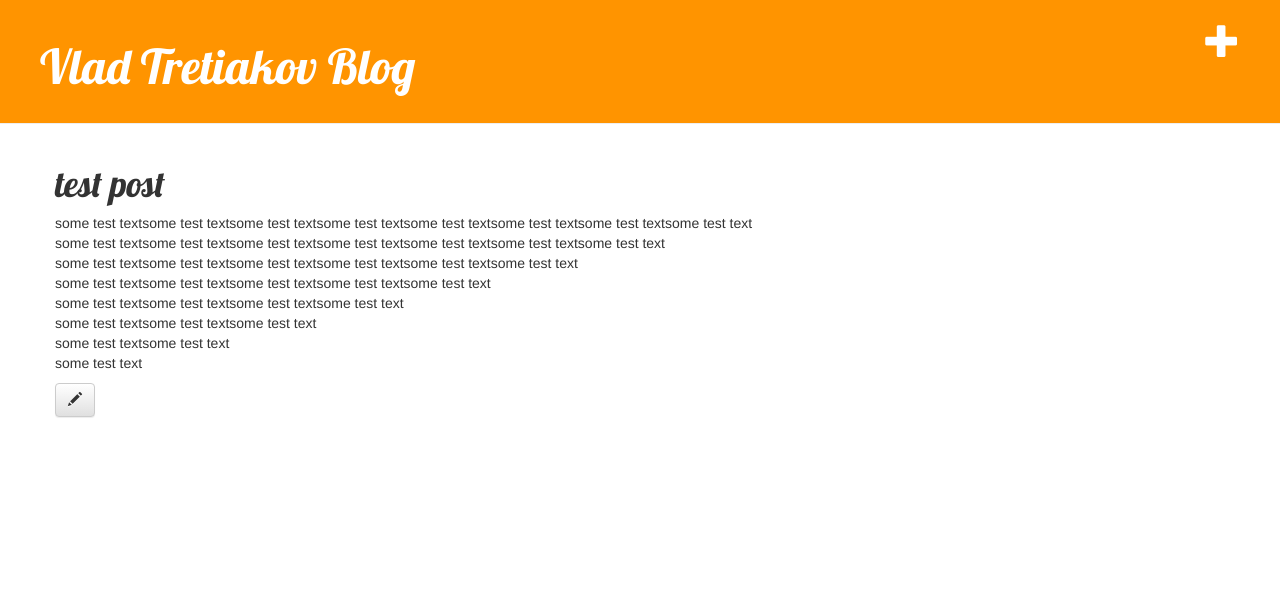
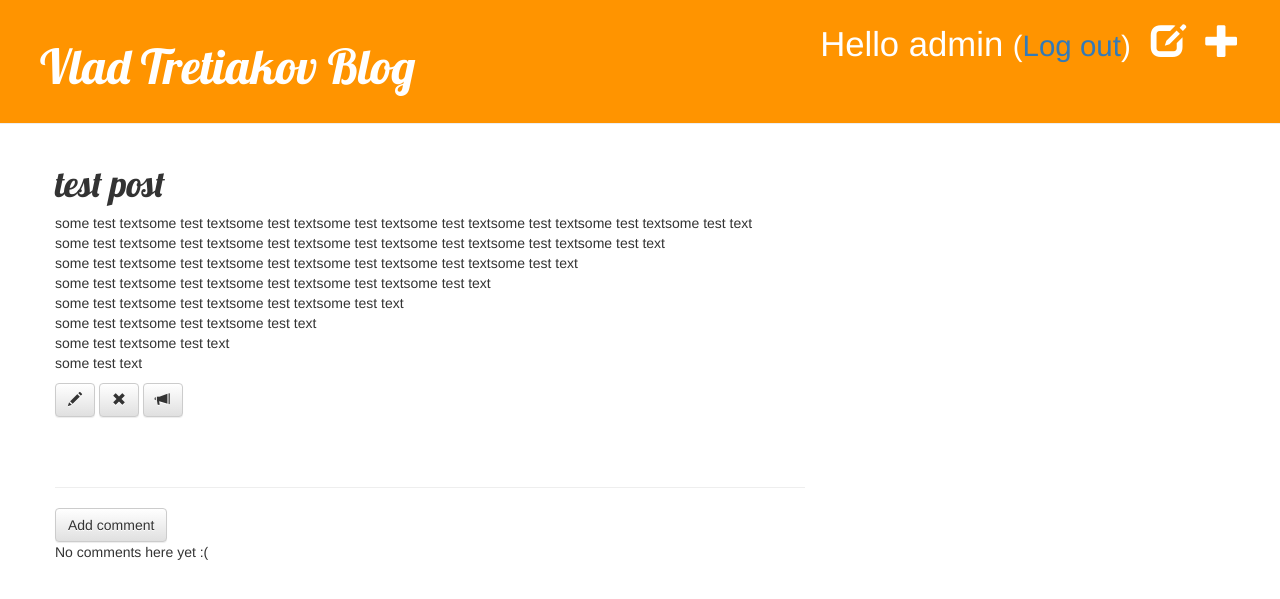
Before and after one commit to BCE-yMPyT/djangocv, a Django app: page /post/8/ in a window 1280 px wide. Shown: the top 599 px of the page. Run offline with Django 3.2, Linux system fonts and the light colour scheme; a user stored in the database is signed in; data comes from the database, SQL or seed files in the repository; both versions use the stored data as it was after the commit; some libraries are stand-ins or nearby versions.

Commit message:
Made navigation system, comments and other stuff.

```diff
--- a/blog/admin.py
+++ b/blog/admin.py
@@ -1,6 +1,8 @@
 from django.contrib import admin
-from .models import Post
+from .models import Post, Comment
 
 # Register your models here.
+# C:\Program Files\PostgreSQL\9.3
 
 admin.site.register(Post)
+admin.site.register(Comment)
--- a/blog/models.py
+++ b/blog/models.py
@@ -15,5 +15,22 @@ class Post(models.Model):
         self.published_date = timezone.now()
         self.save()
 
+    def approved_comments(self):
+        return self.comments.filter(approved_comment=True)
+
     def __str__(self):
         return self.title
+
+class Comment(models.Model):
+    post = models.ForeignKey('blog.Post', related_name='comments')
+    author = models.CharField(max_length=200)
+    text = models.TextField()
+    created_date = models.DateTimeField(default=timezone.now)
+    approved_comment = models.BooleanField(default=False)
+
+    def approve(self):
+        self.approved_comment = True
+        self.save()
+
+    def __str__(self):
+        return self.text
--- a/blog/static/css/blog.css
+++ b/blog/static/css/blog.css
@@ -47,7 +47,11 @@ h1, h2, h3, h4 {
     color: #000000;
 }
 
-.glyphicon-pencil {
+.glyphicon-pencil, .glyphicon-remove, .glyphicon-bullhorn {
 
-    float: top;
+    float: bottom;
 }
+
+.comment {
+    margin: 20px 0px 20px 20px;
+}
--- a/blog/templates/blog/base.html
+++ b/blog/templates/blog/base.html
@@ -13,6 +13,10 @@
         <div class="page-header">
             {% if user.is_authenticated %}
                 <a href="{% url 'post_new' %}" class="top-menu"><span class="glyphicon glyphicon-plus"></span></a>
+                <a href="{% url 'post_draft_list' %}" class="top-menu"><span class="glyphicon glyphicon-edit"></span></a>
+                <p class="top-menu">Hello {{ user.username }} <small>(<a href="{% url 'logout' %}">Log out</a>)</small></p>
+            {% else %}
+                <a href="{% url 'login' %}" class="top-menu"><span class="glyphicon glyphicon-lock"></span></a>
             {% endif %}
             <h1><a href="/">Vlad Tretiakov Blog</a></h1>
         </div>
--- a/blog/templates/blog/post_detail.html
+++ b/blog/templates/blog/post_detail.html
@@ -2,15 +2,43 @@
 
 {% block content %}
     <div class="post">
+
+        <h1>{{ post.title }}</h1>
+        <p>{{ post.text|linebreaksbr }}</p>
+        {% if user.is_authenticated %}
+            <a class="btn btn-default" href="{% url 'post_edit' pk=post.pk %}"><span class="glyphicon glyphicon-pencil"></span></a>
+            <a class="btn btn-default" href="{% url 'post_remove' pk=post.pk %}"><span class="glyphicon glyphicon-remove"></span></a>
+        {% endif %}
+
         {% if post.published_date %}
             <div class="date">
                 {{ post.published_date }}
             </div>
+        {% else %}
+        <a class="btn btn-default" href="{% url 'post_publish' pk=post.pk %}"><span class="glyphicon glyphicon-bullhorn"></span></a>
         {% endif %}
-        <h1>{{ post.title }}</h1>
-        <p>{{ post.text|linebreaksbr }}</p>
-        {% if user.is_authenticated %}
-            <a class="btn btn-default" href="{% url 'post_edit' pk=post.pk %}"><span class="glyphicon glyphicon-pencil"></span></a>
-        {% endif %}
+
     </div>
+
+<hr>
+<a class="btn btn-default" href="{% url 'add_comment_to_post' pk=post.pk %}">Add comment</a>
+
+{% for comment in post.comments.all %}
+    {% if user.is_authenticated or comment.approved_comment %}
+    <div class="comment">
+        <div class="date">
+            {{ comment.created_date }}
+            {% if not comment.approved_comment %}
+                <a class="btn btn-default" href="{% url 'comment_remove' pk=comment.pk %}"><span class="glyphicon glyphicon-remove"></span></a>
+                <a class="btn btn-default" href="{% url 'comment_approve' pk=comment.pk %}"><span class="glyphicon glyphicon-ok"></span></a>
+            {% endif %}
+        </div>
+        <strong>{{ comment.author }}</strong>
+        <p>{{ comment.text|linebreaks }}</p>
+    </div>
+    {% endif %}
+{% empty %}
+    <p>No comments here yet :(</p>
+{% endfor %}
+
 {% endblock %}
--- a/blog/templates/blog/post_list.html
+++ b/blog/templates/blog/post_list.html
@@ -12,6 +12,7 @@
             <h1><a href="{% url 'post_detail' pk=post.pk %}">{{ post.title }}</a></h1>
 
             <p>{{ post.text|linebreaksbr }}</p>
+            <a href="{% url 'post_detail' pk=post.pk %}">Comments: {{ post.approved_comments.count }}</a>
 
         </div>
     {% endfor %}
--- a/blog/urls.py
+++ b/blog/urls.py
@@ -6,4 +6,10 @@ urlpatterns = [
     url(r'^post/(?P<pk>[0-9]+)/$', views.post_detail, name='post_detail'),
     url(r'^post/new/$', views.post_new, name='post_new'),
     url(r'^post/(?P<pk>[0-9]+)/edit/$', views.post_edit, name='post_edit'),
+    url(r'^drafts/$', views.post_draft_list, name='post_draft_list'),
+    url(r'^post/(?P<pk>\d+)/publish/$', views.post_publish, name='post_publish'),
+    url(r'^post/(?P<pk>\d+)/remove/$', views.post_remove, name='post_remove'),
+    url(r'^post/(?P<pk>\d+)/comment/$', views.add_comment_to_post, name='add_comment_to_post'),
+    url(r'^comment/(?P<pk>\d+)/approve/$', views.comment_approve, name='comment_approve'),
+    url(r'^comment/(?P<pk>\d+)/remove/$', views.comment_remove, name='comment_remove'),
 ]
--- a/blog/views.py
+++ b/blog/views.py
@@ -1,9 +1,10 @@
 from django.shortcuts import render
 from django.utils import timezone
-from .models import Post
+from .models import Post, Comment
 from django.shortcuts import render, get_object_or_404
-from .forms import PostForm
+from .forms import PostForm, CommentForm
 from django.shortcuts import redirect
+from django.contrib.auth.decorators import login_required
 
 # Create your views here.
 
@@ -15,19 +16,21 @@ def post_detail(request, pk):
     post = get_object_or_404(Post, pk=pk)
     return render(request, 'blog/post_detail.html', {'post': post})
 
+@login_required
 def post_new(request):
     if request.method == "POST":
         form = PostForm(request.POST)
         if form.is_valid():
             post = form.save(commit=False)
             post.author = request.user
-            post.published_date = timezone.now()
+
             post.save()
             return redirect('post_detail', pk=post.pk)
     else:
         form = PostForm()
     return render(request, 'blog/post_edit.html', {'form': form})
 
+@login_required
 def post_edit(request, pk):
     post = get_object_or_404(Post, pk=pk)
     if request.method == "POST":
@@ -35,9 +38,51 @@ def post_edit(request, pk):
         if form.is_valid():
             post = form.save(commit=False)
             post.author = request.user
-            post.published_date = timezone.now()
+
             post.save()
             return redirect('post_detail', pk=post.pk)
     else:
         form = PostForm(instance=post)
     return render(request, 'blog/post_edit.html', {'form': form})
+
+@login_required
+def post_draft_list(request):
+    posts = Post.objects.filter(published_date__isnull=True).order_by('created_date')
+    return render(request, 'blog/post_draft_list.html', {'posts': posts})
+
+@login_required
+def post_publish(request, pk):
+    post = get_object_or_404(Post, pk=pk)
+    post.publish()
+    return redirect('post_detail', pk=pk)
+
+@login_required
+def post_remove(request, pk):
+    post = get_object_or_404(Post, pk=pk)
+    post.delete()
+    return redirect('post_list')
+
+def add_comment_to_post(request, pk):
+    post = get_object_or_404(Post, pk=pk)
+    if request.method == "POST":
+        form = CommentForm(request.POST)
+        if form.is_valid():
+            comment = form.save(commit=False)
+            comment.post = post
+            comment.save()
+            return redirect('post_detail', pk=post.pk)
+    else:
+        form = CommentForm()
+    return render(request, 'blog/add_comment_to_post.html', {'form': form})
+
+@login_required
+def comment_approve(request, pk):
+    comment = get_object_or_404(Comment, pk=pk)
+    comment.approve()
+    return redirect('post_detail', pk=comment.post.pk)
+
+@login_required
+def comment_remove(request, pk):
+    comment = get_object_or_404(Comment, pk=pk)
+    comment.delete()
+    return redirect('post_detail', pk=comment.post.pk)
--- a/mysite/settings.py
+++ b/mysite/settings.py
@@ -120,3 +120,5 @@ USE_TZ = True
 
 STATIC_URL = '/static/'
 STATIC_ROOT = os.path.join(BASE_DIR, 'static')
+
+LOGIN_REDIRECT_URL = '/'
--- a/mysite/urls.py
+++ b/mysite/urls.py
@@ -15,8 +15,11 @@ Including another URLconf
 """
 from django.conf.urls import include, url
 from django.contrib import admin
+from django.contrib.auth import views
 
 urlpatterns = [
     url(r'^admin/', admin.site.urls),
+    url(r'^accounts/login/$', views.login, name='login'),
+url(r'^accounts/logout/$', views.logout, name='logout', kwargs={'next_page': '/'}),
     url(r'', include('blog.urls')),
 ]
```
Also changed, not shown: blog/forms.py (+7 -1 lines), blog/templates/blog/add_comment_to_post.html (added, +9 -0 lines), blog/templates/blog/post_draft_list.html (added, +11 -0 lines), blog/templates/registration/login.html (added, +24 -0 lines), blog/migrations/0002_comment.py (added), db.sqlite3.
